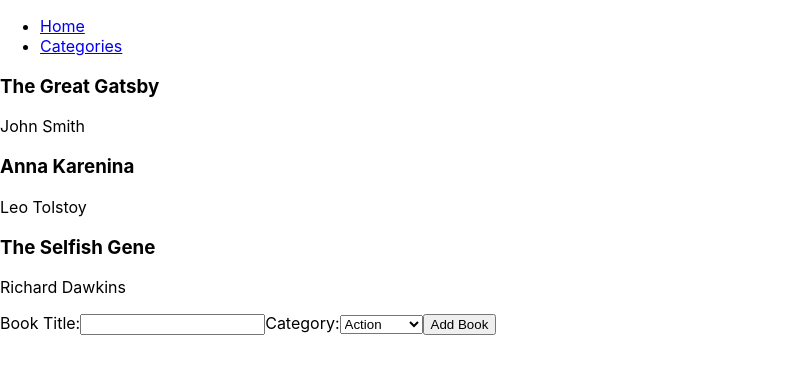
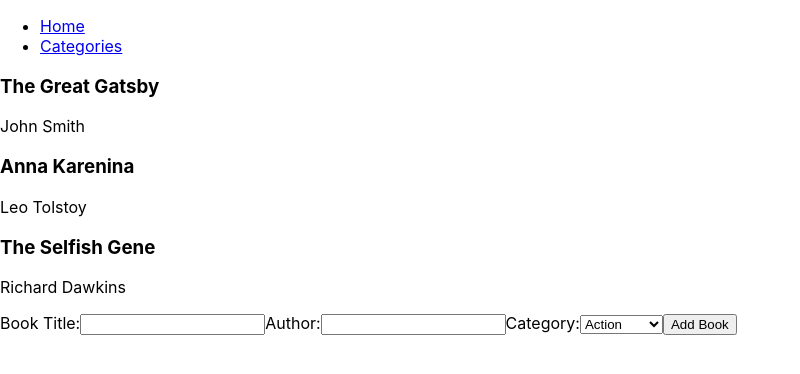
Before and after one commit to MarcoDDM/bookstore, a React (Create React App) app: page / in a window 1280 px wide. Shown: the top 374 px of the page, without its empty margins (0-800 px from the left). Built offline with nearby package versions, Linux system fonts and the light colour scheme.

Commit message:
Added autor on form

```diff
--- a/src/components/NewBookForm.js
+++ b/src/components/NewBookForm.js
@@ -14,13 +14,14 @@ const categories = [
 
 const NewBookForm = () => {
   const [title, setTitle] = useState('');
+  const [author, setAuthor] = useState('');
   const [category, setCategory] = useState(categories[0]);
 
   const dispatch = useDispatch();
 
   const handleSubmit = (e) => {
     e.preventDefault();
-    dispatch(addBook({ title, category }));
+    dispatch(addBook({ title, category, author }));
     setTitle('');
     setCategory(categories[0]);
   };
@@ -35,6 +36,17 @@ const NewBookForm = () => {
           id="title"
           value={title}
           onChange={(e) => setTitle(e.target.value)}
+        />
+      </label>
+
+      <label htmlFor="author">
+        Author:
+        <input
+          type="text"
+          name="author"
+          id="author"
+          value={author}
+          onChange={(e) => setAuthor(e.target.value)}
         />
       </label>
 
```
